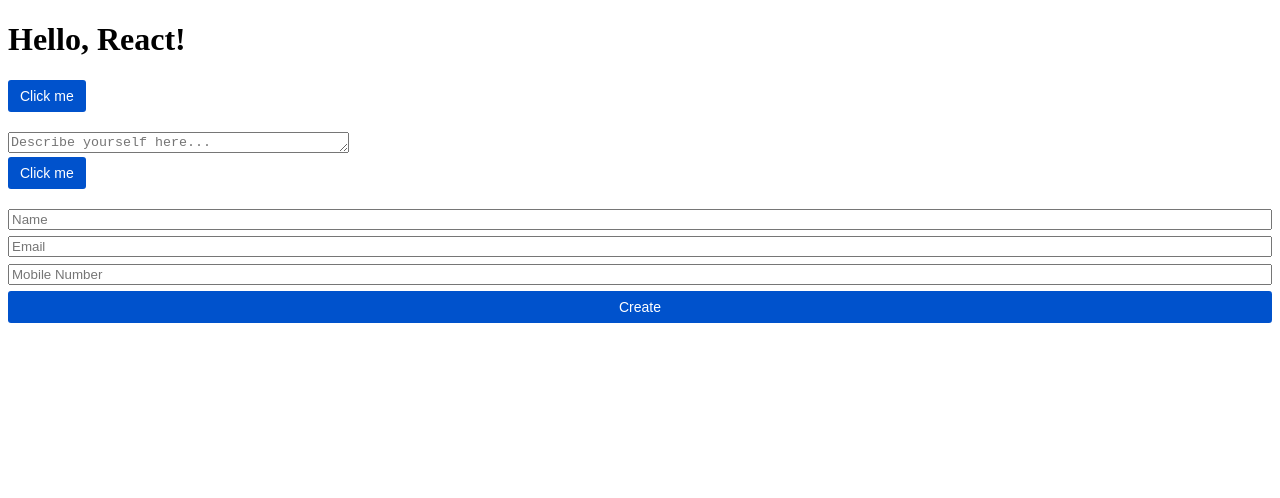
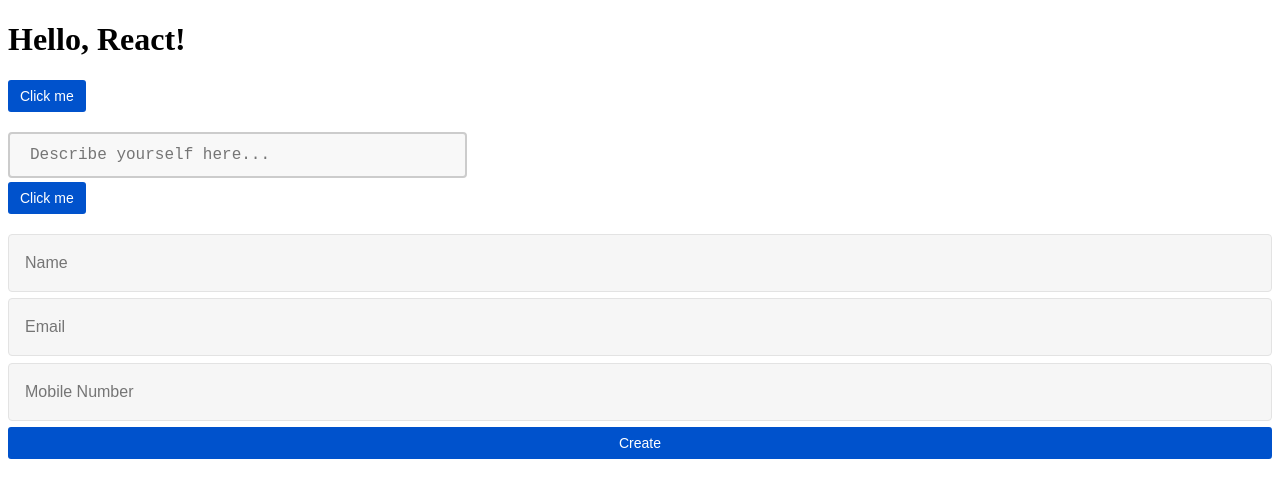
Before and after one commit to stevenanthonyrevo/react-basics, a React (Create React App) app: page / in a window 1280 px wide. Shown: the top 498 px of the page. Built offline with nearby package versions, Linux system fonts and the light colour scheme; the HTML template or start-up script is replaced by a standard one.

Commit message:
Add CSS Input / Textarea

```diff
--- a/src/App.js
+++ b/src/App.js
@@ -29,6 +29,48 @@
     color: rgb(255, 255, 255);
   }
 `;
+
+const Input = styled.input`
+  width: auto;
+  height: 56px;
+  position: relative;
+  padding: 0px 16px;
+  border: none;
+  border-radius: 4px;
+  font-size: 16px;
+  font-weight: 400;
+  line-height: normal;
+  background-color: #f6f6f6;
+  color: #282828;
+  outline: none;
+  border: 1px solid #e3e3e3;
+  box-shadow: 0px 4px 20px 0px transparent;
+  transition: 0.3s background-color ease-in-out, 0.3s box-shadow ease-in-out, 0.1s padding ease-in-out;
+  -webkit-appearance: none;
+  &:focus {
+    border-color: #1652cc;
+    transition: border-color 0.3s ease-in-out;
+    outline: 0;
+  }
+`
+
+const Textarea = styled.textarea`
+  width: auto;
+  resize: none;
+  padding: 12px 20px;
+  box-sizing: border-box;
+  border: 2px solid #ccc;
+  border-radius: 4px;
+  background-color: #f8f8f8;
+  font-size: 16px;
+  font-weight: 400;
+  line-height: normal;
+  &:focus {
+    border-color: #1652cc;
+    transition: border-color 0.3s ease-in-out;
+    outline: 0;
+  }
+`
 
 function MyPostMethodForm() {
   const [name, setName] = useState("");
@@ -63,19 +105,19 @@
   return (
     <div className="App">
       <form style={ { display: 'inline-grid', margin: '0', width: '100%'} } onSubmit={handleSubmit}>
-        <input
+        <Input
           style={{ marginBottom: '.4rem' }}
           type="text"
           value={name}
           placeholder="Name"
           onChange={(e) => setName(e.target.value)} />
-        <input
+        <Input
           style={{ marginBottom: '.4rem' }}
           type="email"
           value={email}
           placeholder="Email"
           onChange={(e) => setEmail(e.target.value)} />
-        <input
+        <Input
           style={{ marginBottom: '.4rem' }}
           type="tel"
           pattern="\d*"
@@ -107,7 +149,7 @@
   return (
     <div style={{ paddingBottom: '20px', paddingTop: '20px' }}>
       <form onSubmit={send}>
-        <textarea
+        <Textarea
           name="content"
           rows={1}
           cols={40}
```
